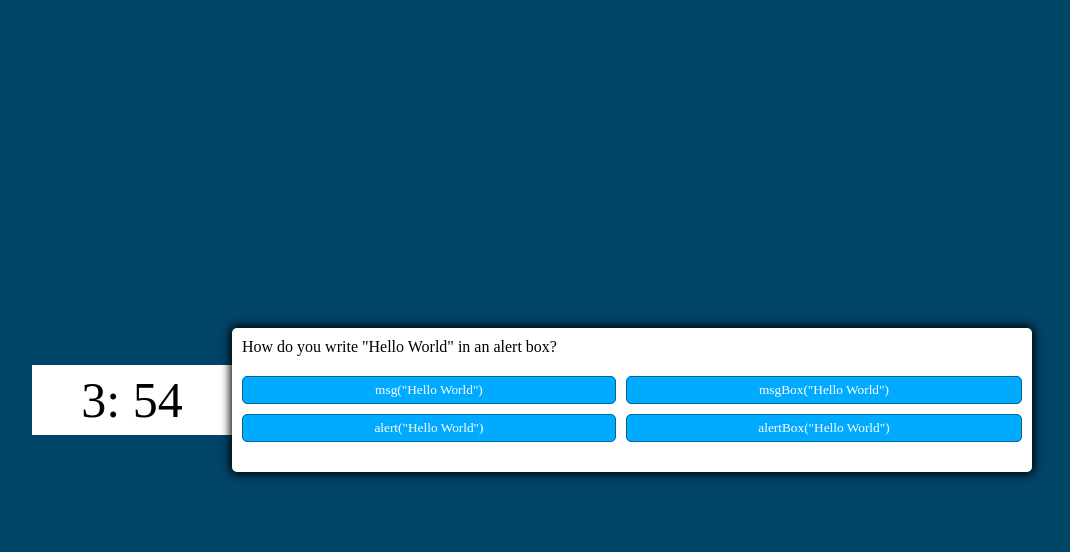
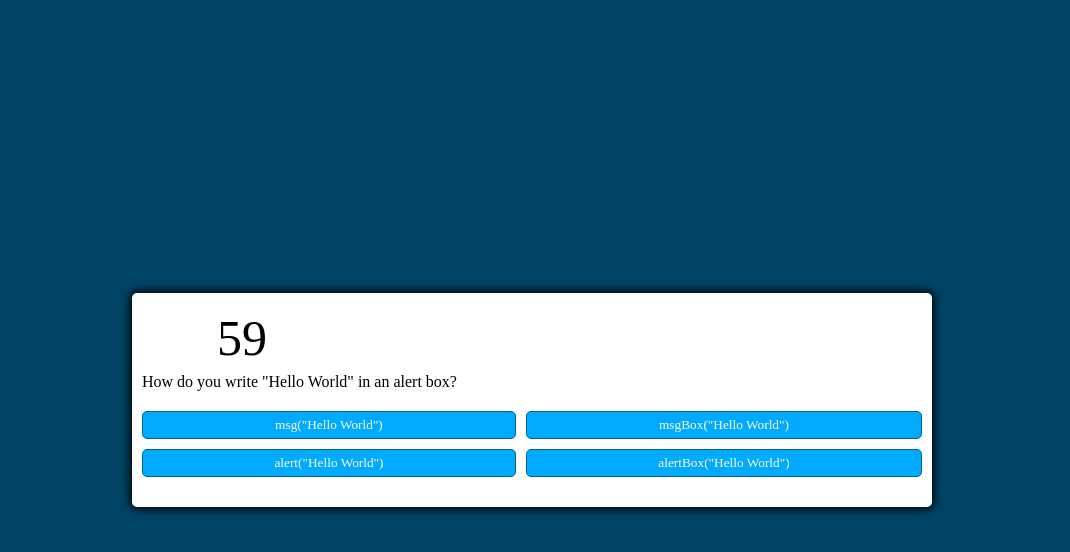
Before and after one commit to wilsonsous/Coding-Quiz, a plain HTML site: page index.html in a window 1280 px wide. Both pictures are taken after a click on the button "Start". Shown: the whole page, without its empty margins (108-1178 px from the left). Drawn offline with Linux system fonts and the light colour scheme.

Commit message:
Final touches

```diff
--- a/assets/script.js
+++ b/assets/script.js
@@ -1,21 +1,56 @@
-// ------------------------ Timer --------------------------------
-const startingMinutes = 4;
-let time = startingMinutes * 60;
+// --------------------Series of created questions---------------------
+const questions = [
+    {
+        question: 'Can const be reassign/redeclared? ',
+        answers: [
+            { text: 'Yes', correct:false },
+            { text: 'No', correct:true },
+        ]
+    },
+    {
+        question: 'Which of the follow is not a data type?',
+        answers: [
+            { text: 'alerts', correct:true },
+            { text: 'booleans', correct:false },
+            { text: 'strings', correct:false },
+            { text: 'numbers', correct:false },
+        ]
+    },
+    {
+        question: 'Where should you insert script javascript link in HTML?',
+        answers: [
+            { text: 'Anywhere in HTML', correct:false },
+            { text: 'Towards the bottom of body', correct:true},
+            { text: 'Inside the head', correct:false },
+            { text: 'Outside of body', correct:false },
+        ]
+    },
+    {
+        question: 'Do number data types need quotes?',
+        answers: [
+            { text: 'Yes', correct:false },
+            { text: 'No', correct:true },
+        ]
+    },
+    {
+        question: 'How do you write "Hello World" in an alert box?',
+        answers: [
+            { text: 'msg("Hello World")', correct:false },
+            { text: 'msgBox("Hello World")', correct:false },
+            { text: 'alert("Hello World")', correct:true },
+            { text: 'alertBox("Hello World")', correct:false },
+        ]
+    },
+    {
+        question: 'How do you call a function name "myFunction"?',
+        answers: [
+            { text: 'call myFunction()', correct:false },
+            { text: 'call function myFunction()', correct:false },
+            { text: 'myFunction()', correct:true },
+        ]
+    },
 
-const countdownEl = document.getElementById('timer');
-
-setInterval(updateCountdown, 1000);
-
-function updateCountdown(){
-    const minutes = Math.floor(time / 60);
-    let seconds = time % 60;
-
-    seconds - seconds < 10 ? '0' + seconds : seconds;
-
-    countdownEl.innerHTML = `${minutes}: ${seconds}`;
-    time--;
-}
-
+]
 
 
 // --------------------------Question's functionality-------------------
@@ -27,7 +62,6 @@ const answerButtonsElement = document.getElementById('answer-buttons')
 
 let shuffledQuestions, currentQuestionsIndex
 
-startButton.addEventListener('click', startGame)
 nextButton.addEventListener('click', () => {
     currentQuestionsIndex++
     setNextQuestion()
@@ -96,56 +130,28 @@ function clearStatusClass(element) {
     element.classList.remove('wrong')
 }
 
-// --------------------Series of created questions---------------------
-const questions = [
-    {
-        question: 'Can const be reassign/redeclared? ',
-        answers: [
-            { text: 'Yes', correct:false },
-            { text: 'No', correct:true },
-        ]
-    },
-    {
-        question: 'Which of the follow is not a data type?',
-        answers: [
-            { text: 'alerts', correct:true },
-            { text: 'booleans', correct:false },
-            { text: 'strings', correct:false },
-            { text: 'numbers', correct:false },
-        ]
-    },
-    {
-        question: 'Where should you insert script javascript link in HTML?',
-        answers: [
-            { text: 'Anywhere in HTML', correct:false },
-            { text: 'Towards the bottom of body', correct:true},
-            { text: 'Inside the head', correct:false },
-            { text: 'Outside of body', correct:false },
-        ]
-    },
-    {
-        question: 'Do number data types need quotes?',
-        answers: [
-            { text: 'Yes', correct:false },
-            { text: 'No', correct:true },
-        ]
-    },
-    {
-        question: 'How do you write "Hello World" in an alert box?',
-        answers: [
-            { text: 'msg("Hello World")', correct:false },
-            { text: 'msgBox("Hello World")', correct:false },
-            { text: 'alert("Hello World")', correct:true },
-            { text: 'alertBox("Hello World")', correct:false },
-        ]
-    },
-    {
-        question: 'How do you call a function name "myFunction"?',
-        answers: [
-            { text: 'call myFunction()', correct:false },
-            { text: 'call function myFunction()', correct:false },
-            { text: 'myFunction()', correct:true },
-        ]
-    },
+function stopGame() {
+    questionContainerElement.innerHTML = "<h2>GAME OVER</h2>";
 
-]
+}
+
+
+
+// ---------------- Timer -------------
+document.getElementById("start-btn").addEventListener("click", function(){
+    var timeleft = 60;
+
+    var downloadTimer = setInterval(function function1(){
+    document.getElementById("countdown").innerHTML = timeleft;
+
+    timeleft -= 1;
+    if(timeleft <= 0){
+        clearInterval(downloadTimer);
+        document.getElementById("countdown").innerHTML = "Time is up!"
+        stopGame()
+    }
+    }, 1000);
+
+    console.log(countdown);
+    startGame();
+});
--- a/index.html
+++ b/index.html
@@ -8,8 +8,8 @@
     <title>Code Quiz</title>
 </head>
 <body>
-    <p id=timer>10:00</p>
     <div class="container">
+        <p id="countdown">60</p>
         <div id="question-container" class="hide">
             <div id="question">Question</div>
             <div id="answer-buttons" class="btn-grid">
```
